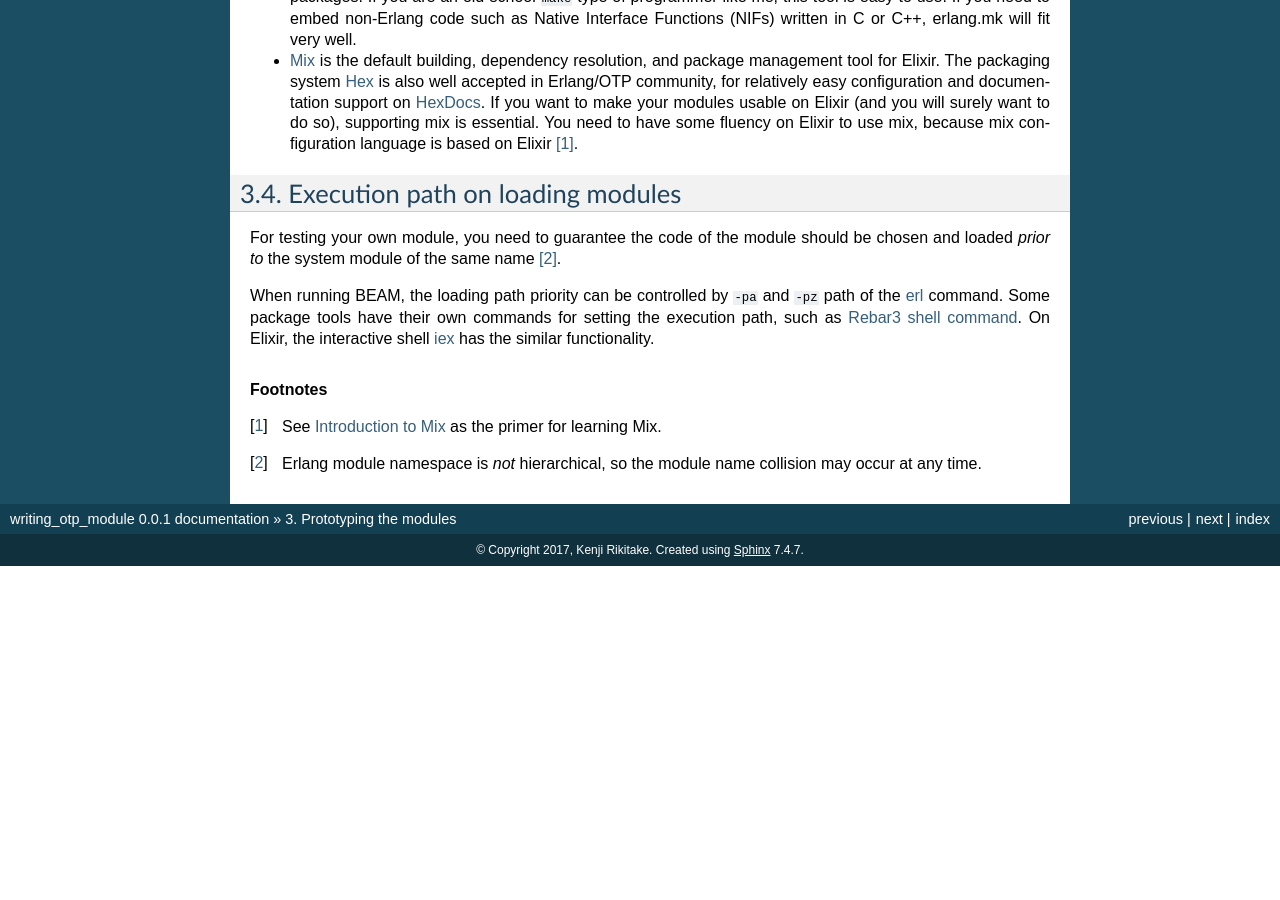
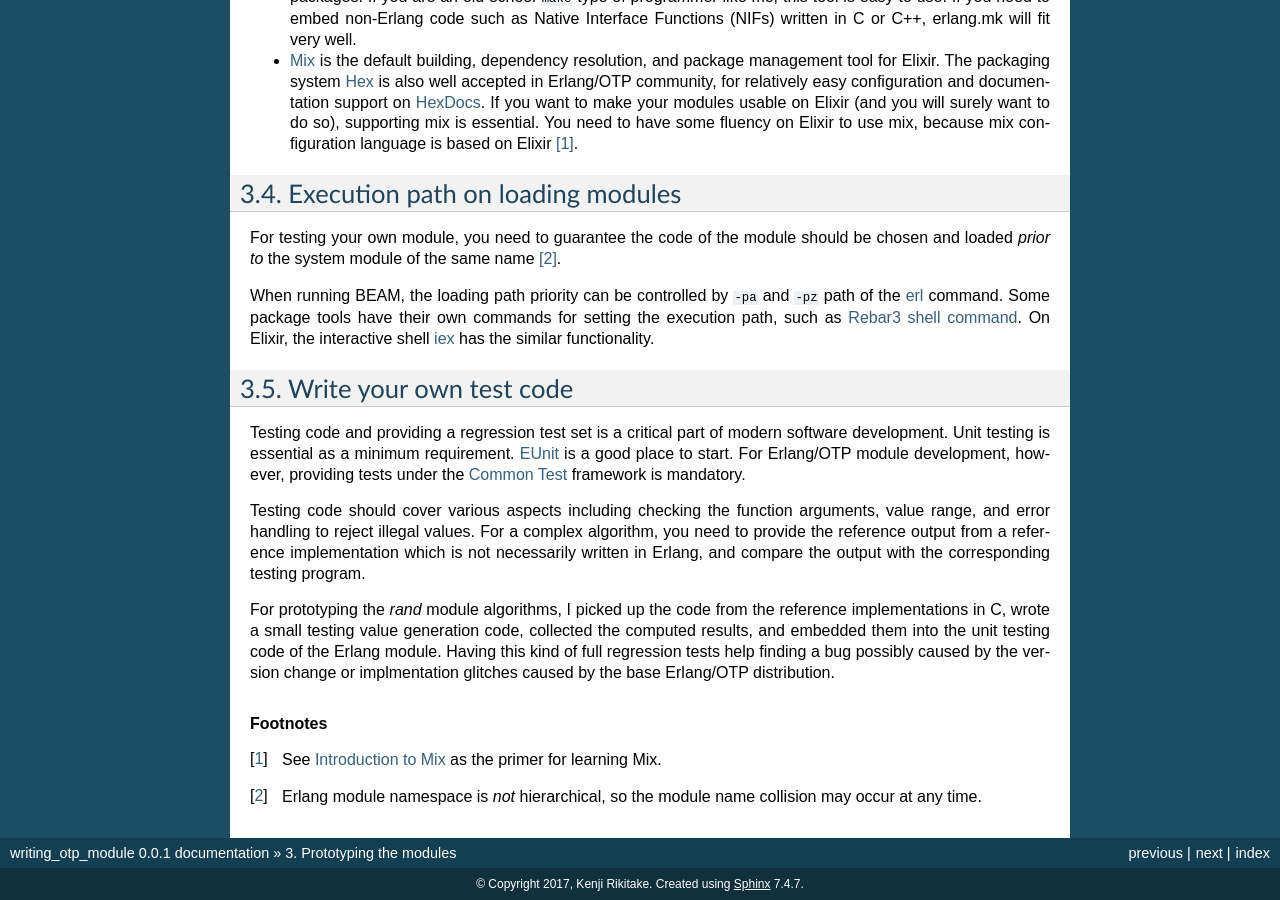
Before and after one commit to jj1bdx/writing-otp-modules, a Sphinx documentation site: the page built from draft/source/prototype-module.rst, in a window 1280 px wide and 900 px high, scrolled down 694 px. Built offline with Sphinx 7.4.7, drawn with Linux system fonts in a browser that asks for light colours; before the commit the page ends 1260 px from its top, so only the background shows below that; some of the changed text lies outside the part shown.

Commit message:
source/prototype-module.rst: Alpha version

```diff
--- a/draft/source/prototype-module.rst
+++ b/draft/source/prototype-module.rst
@@ -71,6 +71,31 @@ command <http://ferd.ca/rebar3-shell.html>`_. On Elixir, the interactive
 shell `iex <https://hexdocs.pm/iex/IEx.html>`_ has the similar
 functionality.
 
+Write your own test code
+------------------------
+
+Testing code and providing a regression test set is a critical part of
+modern software development. Unit testing is essential as a minimum
+requirement. `EUnit <http://erlang.org/doc/man/eunit.html>`_ is a good
+place to start. For Erlang/OTP module development, however, providing
+tests under the `Common Test
+<http://erlang.org/doc/man/common_test.html>`_ framework is mandatory.
+
+Testing code should cover various aspects including checking the
+function arguments, value range, and error handling to reject illegal
+values. For a complex algorithm, you need to provide the reference
+output from a reference implementation which is not necessarily written
+in Erlang, and compare the output with the corresponding testing
+program.
+
+For prototyping the `rand` module algorithms, I picked up the code from
+the reference implementations in C, wrote a small testing value
+generation code, collected the computed results, and embedded them into
+the unit testing code of the Erlang module. Having this kind of full
+regression tests help finding a bug possibly caused by the version
+change or implmentation glitches caused by the base Erlang/OTP
+distribution.
+
 .. Rubric:: Footnotes
 
 .. [#proto1] See `Introduction to Mix
```
